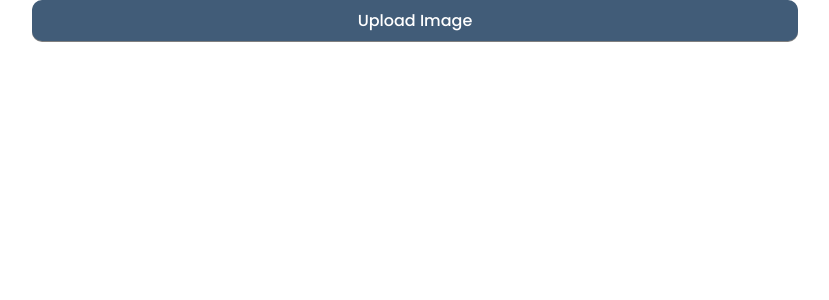
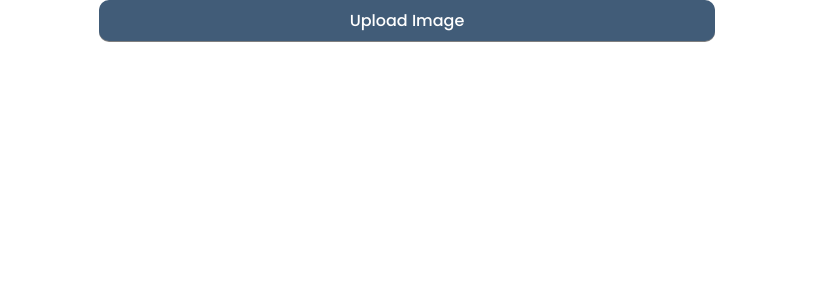
Before and after one commit to zeeshan-ahmad-khan/color-grab, a React (Vite) app: page / in a window 1280 px wide. Shown: the top 300 px of the page, without its empty margins (233-1062 px from the left). Built offline with nearby package versions, Linux system fonts and the light colour scheme.

Commit message:
ui updated

```diff
--- a/src/App.css
+++ b/src/App.css
@@ -13,12 +13,15 @@
 
 .input-group {
   position: relative;
+  display: flex;
+  align-items: center;
+  justify-content: center;
   width: 100%;
 }
 
 .input-group button {
   all: unset;
-  width: 100%;
+  width: 80%;
   height: 100%;
   border-radius: 10px;
   padding: 0.5rem;
--- a/src/components/ColorGrab.tsx
+++ b/src/components/ColorGrab.tsx
@@ -75,6 +75,7 @@ function ColorGrab() {
                   key={i}
                   onClick={() => {
                     navigator.clipboard.writeText(clr);
+                    alert("Color Copied!");
                   }}
                 >
                   <div className="color" style={{ backgroundColor: clr }}></div>
```
